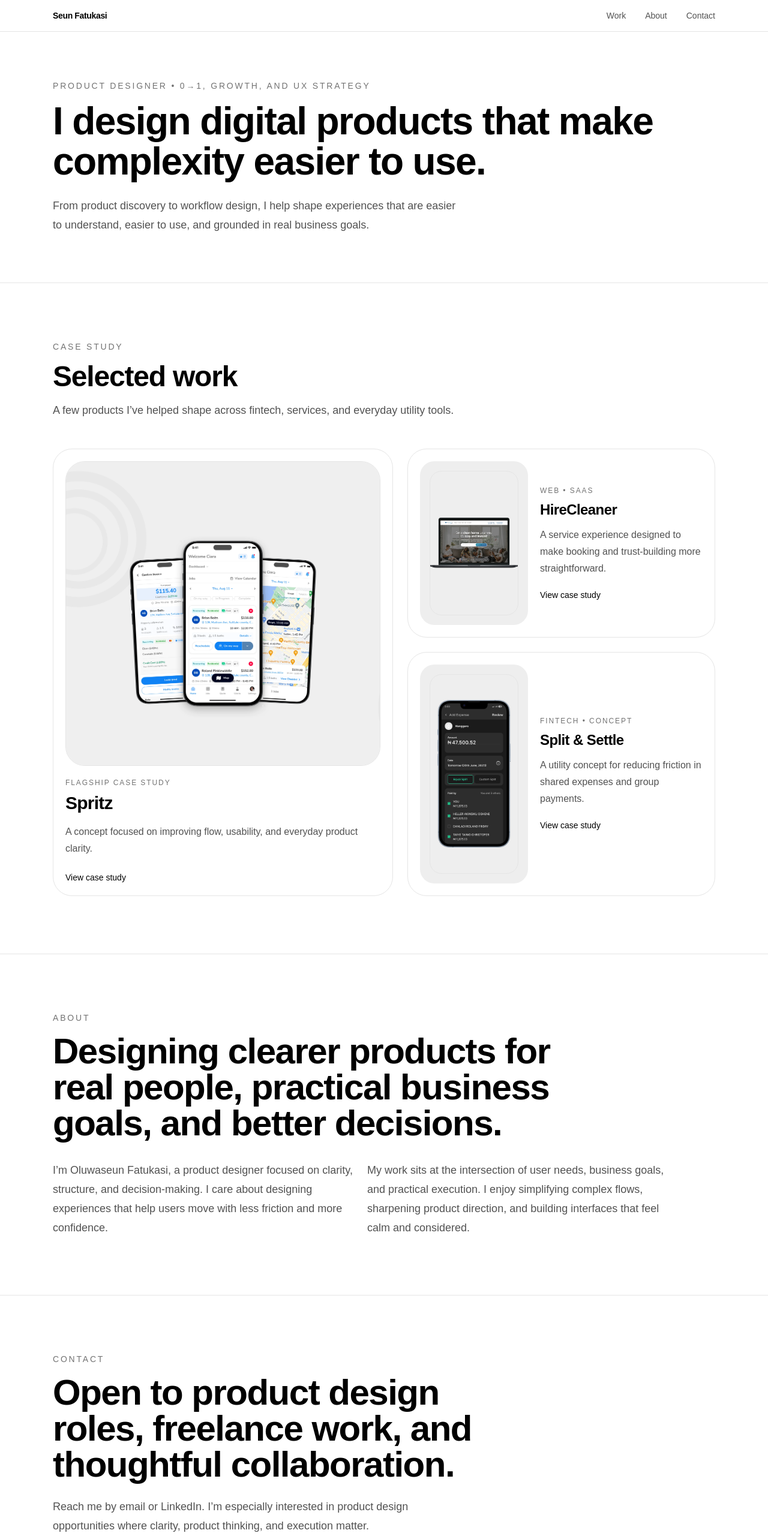
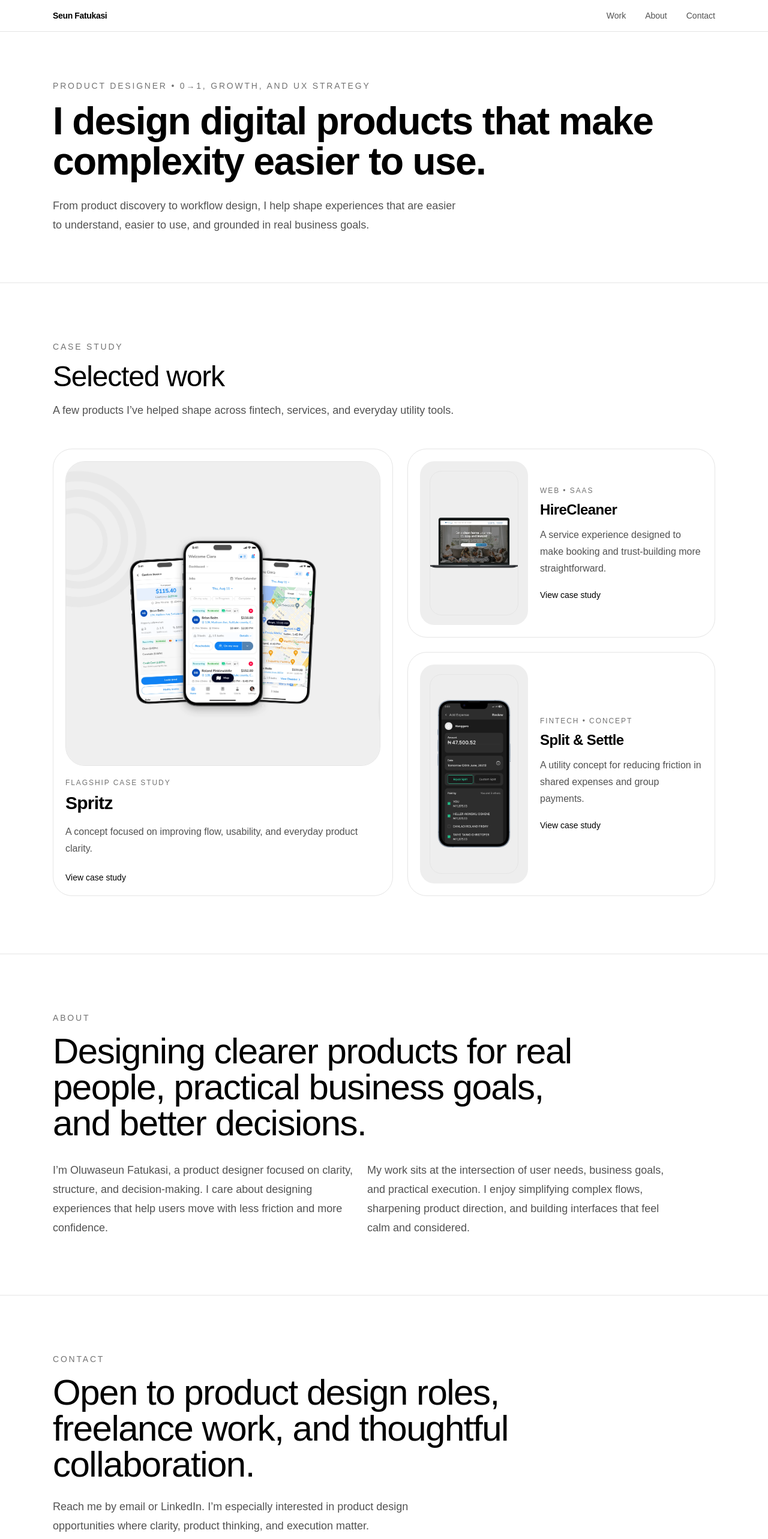
Before and after one commit to iamchrisfocus/portfolio-site, a Next.js app: page / in a window 1280 px wide. Shown: the top 2566 px of the page at 60% size. Built offline with nearby package versions, Linux system fonts and the light colour scheme.

Commit message:
Reduce homepage section header font weight

```diff
--- a/app/work/split-settle/page.tsx
+++ b/app/work/split-settle/page.tsx
@@ -243,7 +243,7 @@ export default function SplitSettlePage() {
         intro={
           <>
             <p>
-              Asof 2025 OPay is one of Nigeria’s largest fintech platforms: a mobile wallet used for
+              As of 2025 OPay is one of Nigeria’s largest fintech platforms: a mobile wallet used for
               transfers, bill payments, cards, merchant payments, and everyday money
               movement at scale. The company says it serves 50M+ users and 1M+
               merchants, which makes it the kind of product where a shared-expense
--- a/components/sections/About.tsx
+++ b/components/sections/About.tsx
@@ -9,7 +9,7 @@ export default function About() {
             About
           </p>
 
-          <h2 className="max-w-4xl text-4xl font-semibold tracking-tight sm:text-5xl md:text-6xl">
+          <h2 className="max-w-4xl text-4xl font-medium tracking-tight sm:text-5xl md:text-6xl">
             Designing clearer products for real people, practical business goals, and better decisions.
           </h2>
 
--- a/components/sections/Contact.tsx
+++ b/components/sections/Contact.tsx
@@ -25,7 +25,7 @@ export default function Contact() {
             Contact
           </p>
 
-          <h2 className="max-w-3xl text-4xl font-semibold tracking-tight sm:text-5xl md:text-6xl">
+          <h2 className="max-w-3xl text-4xl font-medium tracking-tight sm:text-5xl md:text-6xl">
             Open to product design roles, freelance work, and thoughtful collaboration.
           </h2>
 
--- a/components/sections/Work.tsx
+++ b/components/sections/Work.tsx
@@ -77,7 +77,7 @@ export default function Work() {
             Case Study
           </p>
 
-          <h2 className="text-4xl font-semibold tracking-tight sm:text-5xl">
+          <h2 className="text-4xl font-medium tracking-tight sm:text-5xl">
             Selected work
           </h2>
 
```
